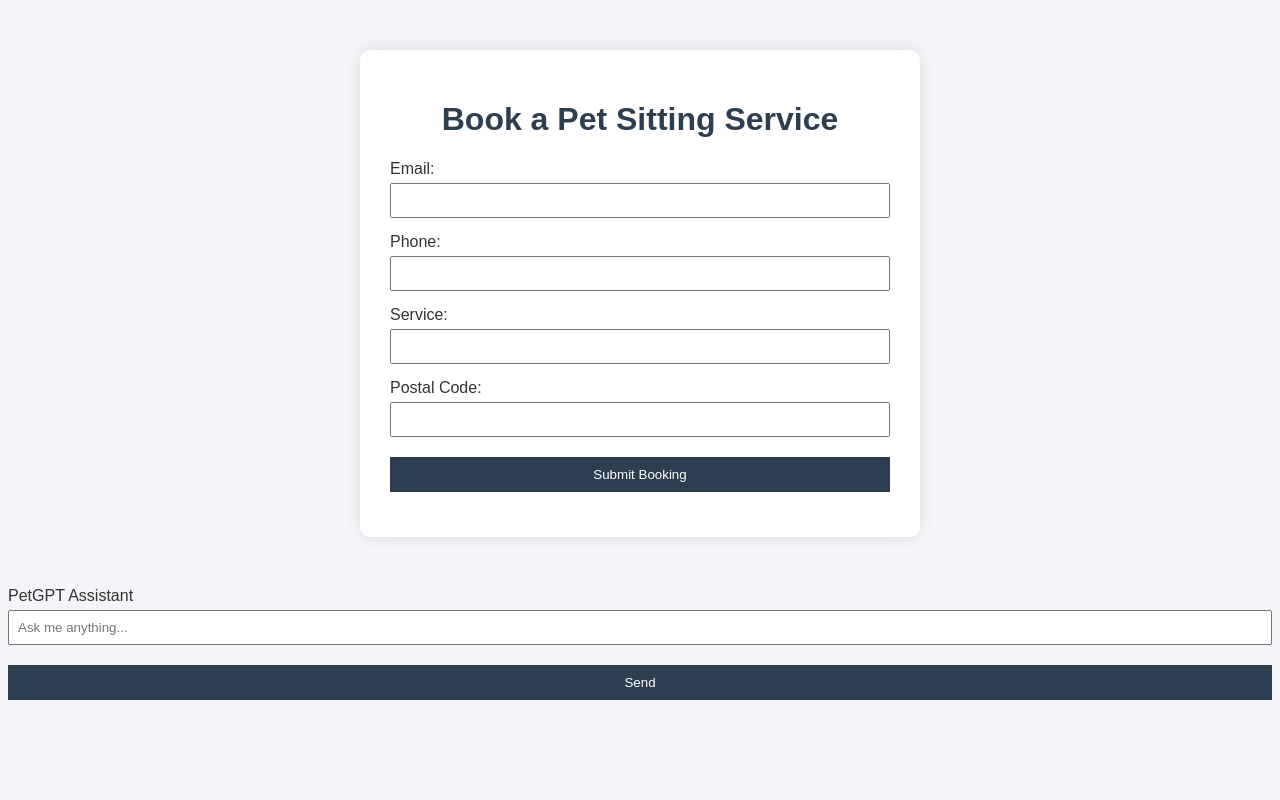
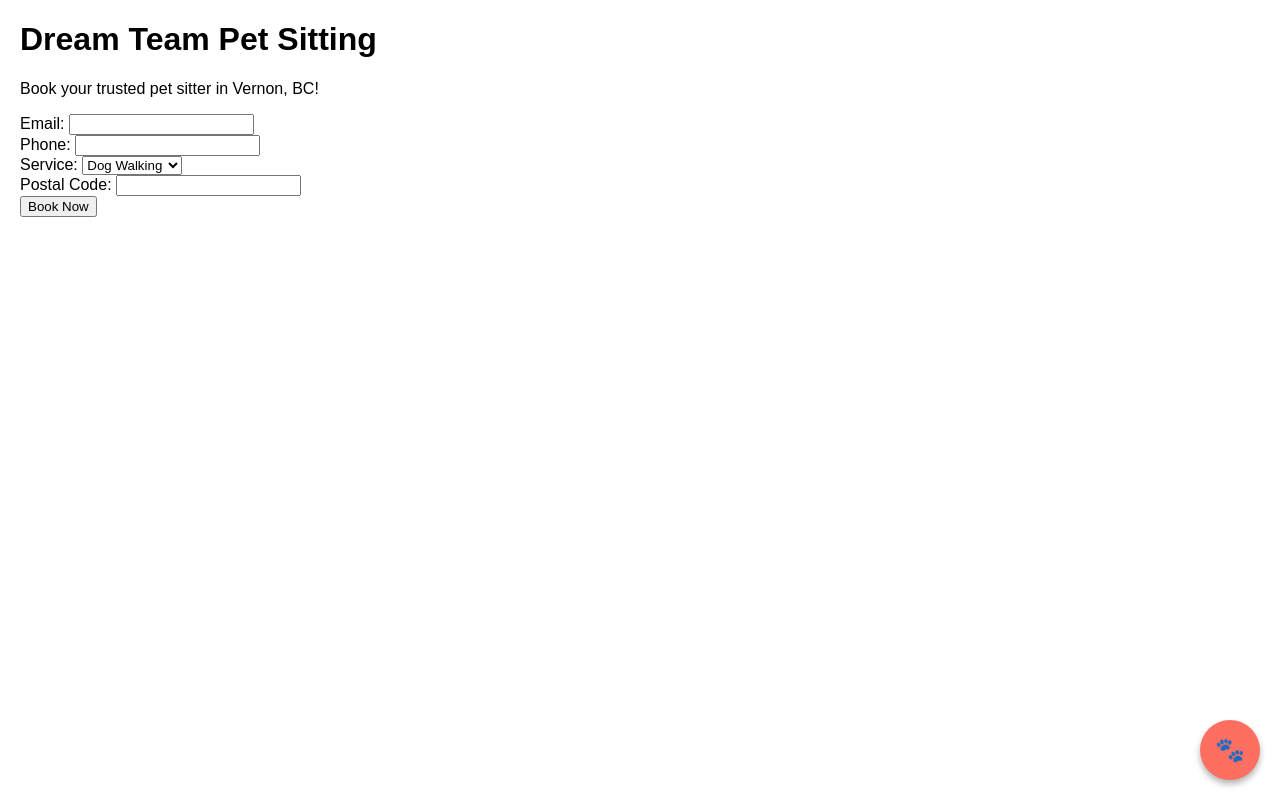
Before and after one commit to besthathacker/petsitingbackend, a Flask app: page / in a window 1280 px wide. Run offline with Flask 3, Linux system fonts and the light colour scheme; some libraries are stand-ins or nearby versions.

Commit message:
Update index.html

```diff
--- a/templates/index.html
+++ b/templates/index.html
@@ -2,76 +2,144 @@
 <html lang="en">
 <head>
   <meta charset="UTF-8">
-    <title>Dream Team Pet Sitting Booking</title>
-    <link rel="stylesheet" href="/static/style.css">
-    <script src="https://cdn.jsdelivr.net/npm/@xenova/transformers/dist/transformers.min.js"></script>
+  <title>Dream Team Pet Sitting</title>
+  <script src="https://cdn.jsdelivr.net/npm/@xenova/transformers@2.15.0/dist/transformers.min.js"></script>
+  <style>
+    body { font-family: Arial, sans-serif; margin: 20px; }
+
+    /* Chat bubble */
+    #petgpt-button {
+      position: fixed;
+      bottom: 20px;
+      right: 20px;
+      background: #ff6f61;
+      color: white;
+      border: none;
+      border-radius: 50%;
+      width: 60px;
+      height: 60px;
+      font-size: 24px;
+      cursor: pointer;
+      box-shadow: 0 4px 6px rgba(0,0,0,0.3);
+    }
+
+    /* Chat window */
+    #petgpt-chat {
+      display: none;
+      position: fixed;
+      bottom: 90px;
+      right: 20px;
+      width: 300px;
+      height: 400px;
+      border: 2px solid #ccc;
+      border-radius: 10px;
+      background: #fff;
+      box-shadow: 0 4px 8px rgba(0,0,0,0.2);
+      overflow: hidden;
+      flex-direction: column;
+    }
+
+    #chat-log {
+      flex: 1;
+      padding: 10px;
+      overflow-y: auto;
+      font-size: 14px;
+    }
+
+    #chat-input {
+      display: flex;
+    }
+
+    #chat-input input {
+      flex: 1;
+      padding: 10px;
+      border: none;
+      border-top: 1px solid #ccc;
+      outline: none;
+    }
+
+    #chat-input button {
+      padding: 10px;
+      border: none;
+      background: #ff6f61;
+      color: white;
+      cursor: pointer;
+    }
+  </style>
 </head>
 <body>
-    <div class="container">
-        <h1>Book a Pet Sitting Service</h1>
-        <form id="bookingForm">
-            <label>Email: <input type="email" id="emailInput" required></label>
-            <label>Phone: <input type="text" id="phoneInput" required></label>
-            <label>Service: <input type="text" id="serviceInput" required></label>
-            <label>Postal Code: <input type="text" id="postalInput" required></label>
-            <button type="submit">Submit Booking</button>
+  <h1>Dream Team Pet Sitting</h1>
+  <p>Book your trusted pet sitter in Vernon, BC!</p>
+
+  <!-- Booking Form -->
+  <form action="/booking" method="POST">
+    <label>Email: <input type="email" name="email" required></label><br>
+    <label>Phone: <input type="text" name="phone" required></label><br>
+    <label>Service:
+      <select name="service" required>
+        <option value="Dog Walking">Dog Walking</option>
+        <option value="Cat Sitting">Cat Sitting</option>
+        <option value="Pet Boarding">Pet Boarding</option>
+      </select>
+    </label><br>
+    <label>Postal Code: <input type="text" name="postal_code" required></label><br>
+    <button type="submit">Book Now</button>
   </form>
-        <div id="responseMsg"></div>
+
+  <!-- PetGPT button -->
+  <button id="petgpt-button">🐾</button>
+
+  <!-- PetGPT chat window -->
+  <div id="petgpt-chat">
+    <div id="chat-log"></div>
+    <div id="chat-input">
+      <input type="text" id="user-input" placeholder="Ask PetGPT...">
+      <button id="send-btn">Send</button>
     </div>
-
-    <!-- AI Widget -->
-    <div id="ai-widget">
-        <div id="ai-header">PetGPT Assistant</div>
-        <div id="ai-messages"></div>
-        <input id="ai-input" placeholder="Ask me anything..." />
-        <button id="ai-send">Send</button>
   </div>
 
   <script>
-        // Booking submission
-        const form = document.getElementById("bookingForm");
-        const responseDiv = document.getElementById("responseMsg");
+    // Load GPT-2 once
+    let pipeline;
+    (async () => {
+      pipeline = await window.transformers.pipeline("text-generation", "Xenova/gpt2");
+    })();
 
-        form.addEventListener("submit", async (e) => {
-            e.preventDefault();
-            const email = document.getElementById("emailInput").value.trim();
-            const phone = document.getElementById("phoneInput").value.trim();
-            const service = document.getElementById("serviceInput").value.trim();
-            const postal = document.getElementById("postalInput").value.trim();
+    // UI logic
+    const chatBox = document.getElementById("petgpt-chat");
+    const button = document.getElementById("petgpt-button");
+    const log = document.getElementById("chat-log");
+    const input = document.getElementById("user-input");
+    const sendBtn = document.getElementById("send-btn");
 
-            const response = await fetch("/booking", {
-                method: "POST",
-                body: new URLSearchParams({ email, phone, service, postal_code: postal })
+    button.addEventListener("click", () => {
+      chatBox.style.display = chatBox.style.display === "none" ? "flex" : "none";
     });
 
-            responseDiv.innerText = await response.text();
-            form.reset();
-        });
+    async function sendMessage() {
+      const text = input.value.trim();
+      if (!text) return;
+      log.innerHTML += `<div><b>You:</b> ${text}</div>`;
+      input.value = "";
 
-        // PetGPT AI in-browser using transformers.js
-        const aiMessages = document.getElementById("ai-messages");
-        const aiInput = document.getElementById("ai-input");
-        const aiSend = document.getElementById("ai-send");
-
-        async function loadAI() {
-            window.model = await window.Transformers.load("Xenova/gpt2"); // Small GPT2 for browser
+      // AI reply
+      if (pipeline) {
+        const output = await pipeline(text, { max_length: 50 });
+        const reply = output[0].generated_text.replace(text, "").trim();
+        log.innerHTML += `<div><b>PetGPT:</b> ${reply}</div>`;
+        log.scrollTop = log.scrollHeight;
+      } else {
+        log.innerHTML += `<div><b>PetGPT:</b> (loading… try again in a moment)</div>`;
+      }
     }
 
-        async function sendMessage() {
-            const input = aiInput.value.trim();
-            if (!input) return;
-            aiMessages.innerHTML += `<div class="user-msg">You: ${input}</div>`;
-            aiInput.value = "";
-
-            const output = await window.model.generate(input, { max_new_tokens: 50 });
-            aiMessages.innerHTML += `<div class="ai-msg">PetGPT: ${output.generated_text}</div>`;
-            aiMessages.scrollTop = aiMessages.scrollHeight;
+    sendBtn.addEventListener("click", sendMessage);
+    input.addEventListener("keypress", e => {
+      if (e.key === "Enter") {
+        e.preventDefault();
+        sendMessage();
       }
-
-        aiSend.addEventListener("click", sendMessage);
-        aiInput.addEventListener("keydown", (e) => { if(e.key === "Enter") sendMessage(); });
-
-        loadAI();
+    });
   </script>
 </body>
 </html>
```
Lines whose indentation alone changed are shown as unchanged.
